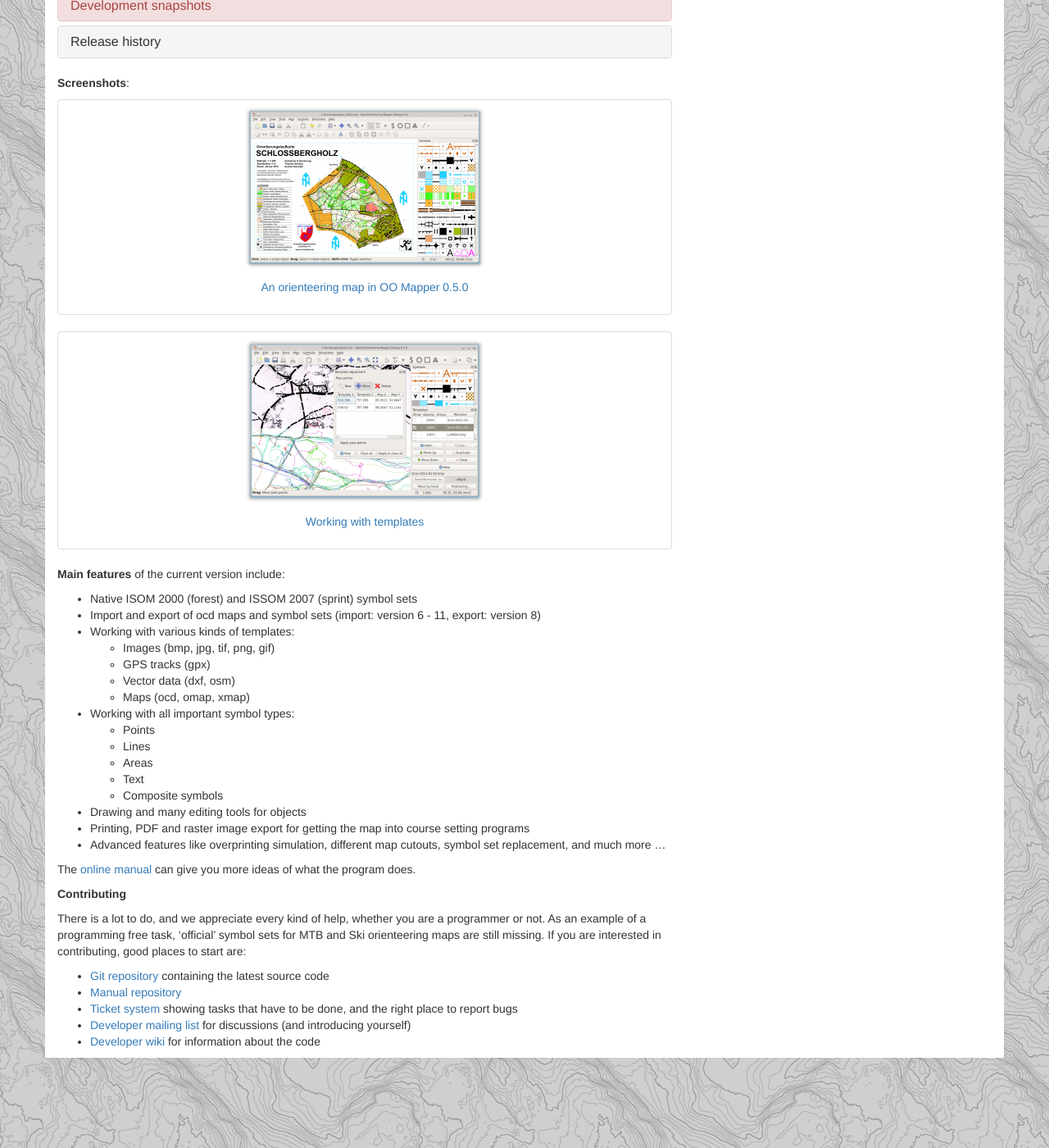
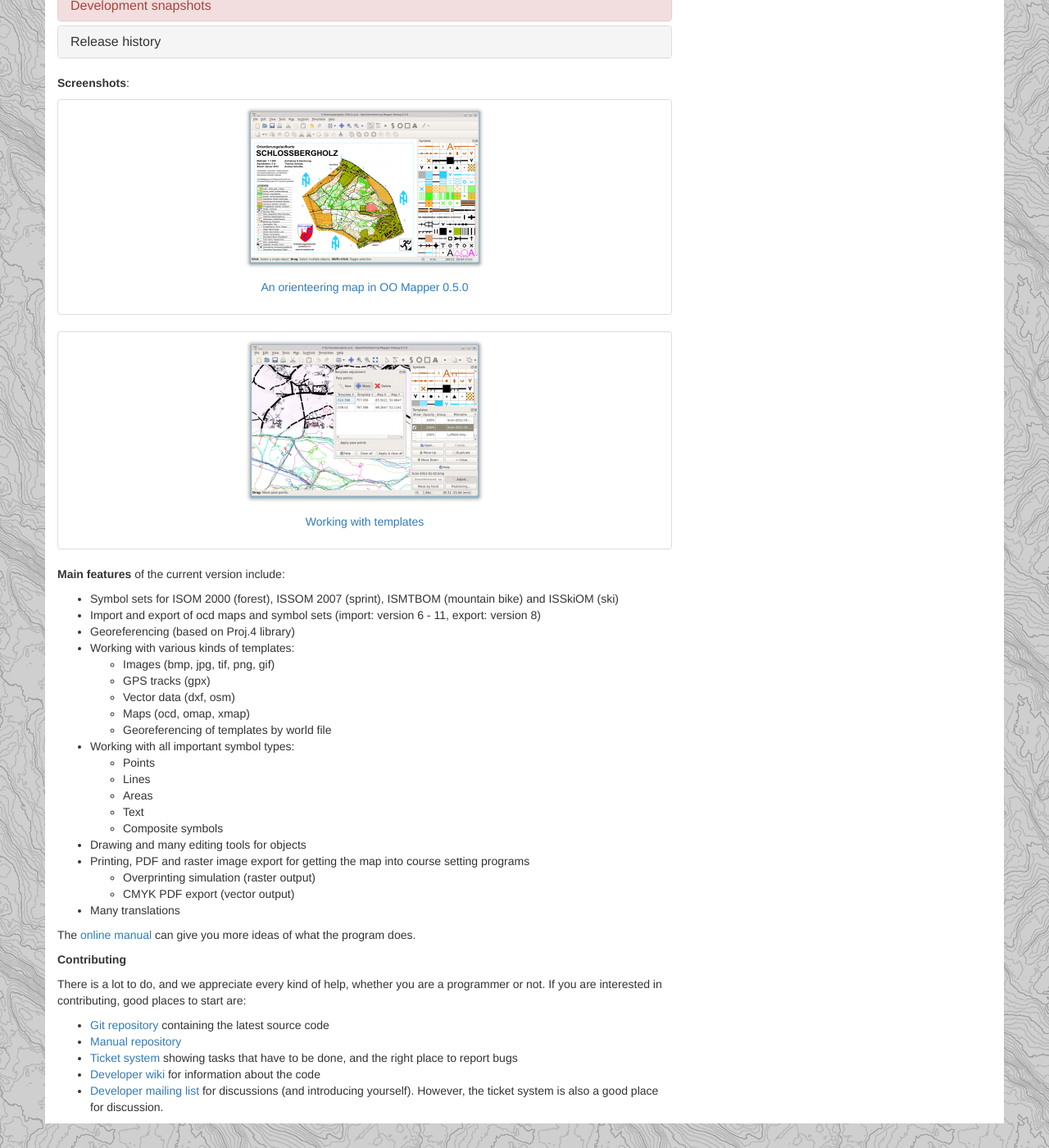
Before and after one commit to OpenOrienteering/OpenOrienteering.github.io, a Jekyll site: the page built from apps/mapper/index.md, in a window 1280 px wide and 1400 px high, scrolled down 886 px. Shown: the whole window at 82% size. Built offline with Jekyll 4.4.1, drawn with Linux system fonts in a browser that asks for light colours; some of the changed text lies outside the part shown.

Commit message:
Update Mapper page

```diff
--- a/apps/mapper/index.md
+++ b/apps/mapper/index.md
@@ -100,13 +100,15 @@ While it is under continuous development and considered in beta state, it has be
 
 **Main features** of the current version include:
 
-  * Native ISOM 2000 (forest) and ISSOM 2007 (sprint) symbol sets
+  * Symbol sets for ISOM 2000 (forest), ISSOM 2007 (sprint), ISMTBOM (mountain bike) and ISSkiOM (ski)
   * Import and export of ocd maps and symbol sets (import: version 6 - 11, export: version 8)
+  * Georeferencing (based on Proj.4 library)
   * Working with various kinds of templates:
     * Images (bmp, jpg, tif, png, gif)
     * GPS tracks (gpx)
     * Vector data (dxf, osm)
     * Maps (ocd, omap, xmap)
+    * Georeferencing of templates by world file
   * Working with all important symbol types:
     * Points
     * Lines
@@ -115,17 +117,19 @@ While it is under continuous development and considered in beta state, it has be
     * Composite symbols
   * Drawing and many editing tools for objects
   * Printing, PDF and raster image export for getting the map into course setting programs
-  * Advanced features like overprinting simulation, different map cutouts, symbol set replacement, and much more ...
+    * Overprinting simulation (raster output)
+    * CMYK PDF export (vector output)
+  * Many translations
 
-The [online manual](http://openorienteering.org/mapper-manual/) can give you more ideas of what the program does.
+The [online manual](http://www.openorienteering.org/mapper-manual/) can give you more ideas of what the program does.
 
 
 **Contributing**
 
-There is a lot to do, and we appreciate every kind of help, whether you are a programmer or not. As an example of a programming free task, ‘official’ symbol sets for MTB and Ski orienteering maps are still missing. If you are interested in contributing, good places to start are:
+There is a lot to do, and we appreciate every kind of help, whether you are a programmer or not. If you are interested in contributing, good places to start are:
 
   * [Git repository](https://github.com/OpenOrienteering/mapper) containing the latest source code
   * [Manual repository](https://github.com/OpenOrienteering/mapper-manual)
   * [Ticket system](https://github.com/OpenOrienteering/mapper/issues) showing tasks that have to be done, and the right place to report bugs
-  * [Developer mailing list](https://lists.sourceforge.net/lists/listinfo/oorienteering-devel) for discussions (and introducing yourself)
   * [Developer wiki](https://github.com/OpenOrienteering/mapper/wiki) for information about the code
+  * [Developer mailing list](https://lists.sourceforge.net/lists/listinfo/oorienteering-devel) for discussions (and introducing yourself). However, the ticket system is also a good place for discussion.
```
Also changed, not shown: other parts of apps/mapper/index.md (+1 -1 lines).
